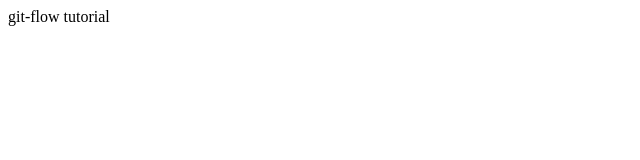
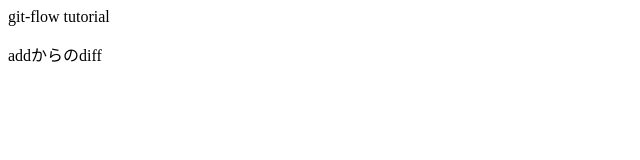
Before and after one commit to kyosuke-sat0/git-flow_tutorial, a plain HTML site: page index.html in a window 1280 px wide. Shown: the whole page, without its empty margins (0-640 px from the left). Drawn offline with Linux system fonts and the light colour scheme.

Commit message:
index.htmlに２行目を追加

```diff
--- a/index.html
+++ b/index.html
@@ -1 +1,2 @@
 <p>git-flow tutorial</p>
+<p>addからのdiff</p>
```
